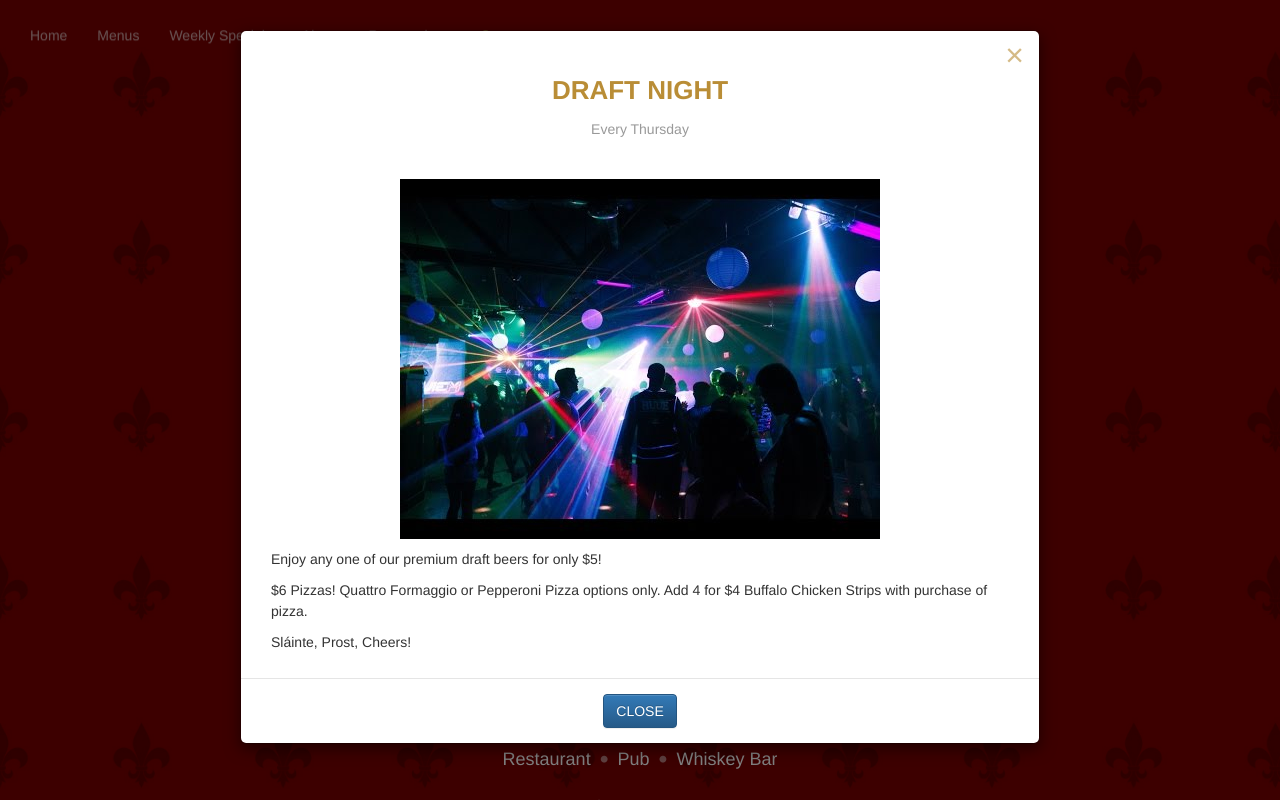
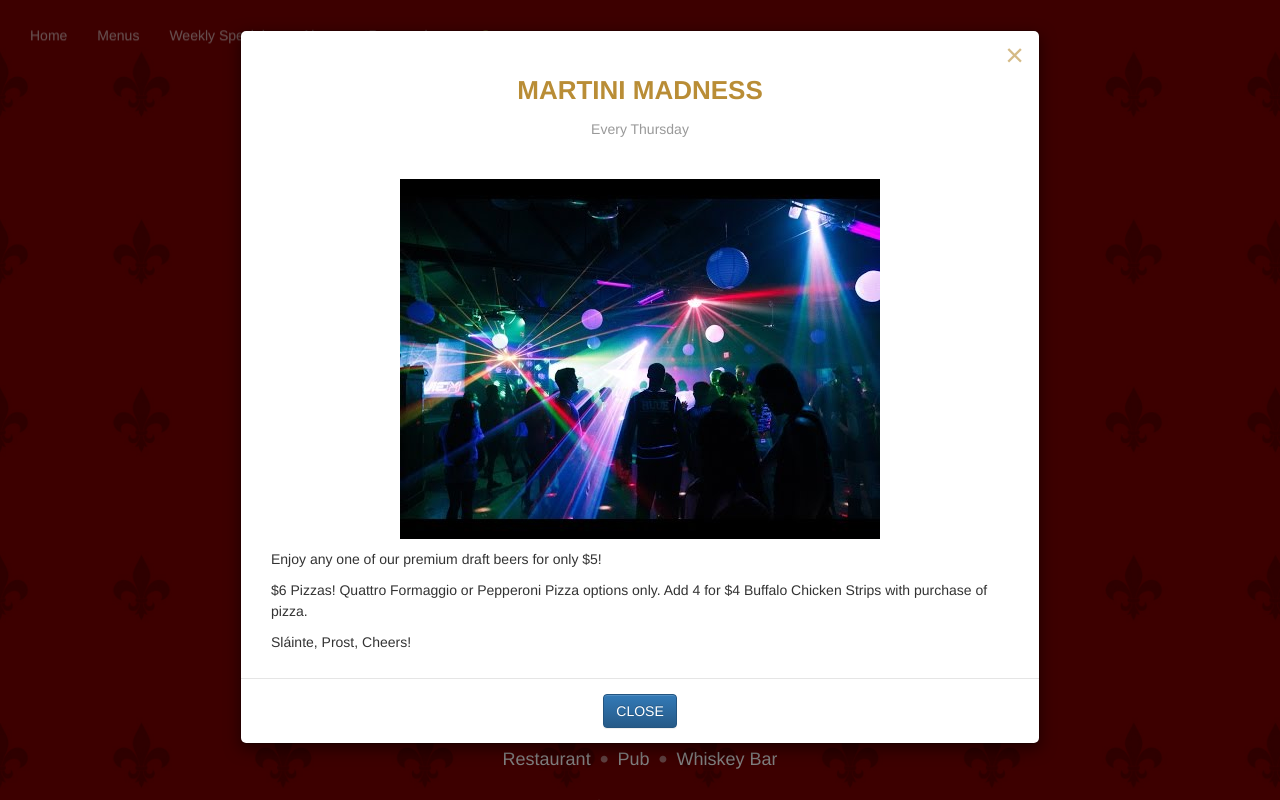
Before and after one commit to wandrews1/parklanetavern, a Flask app: page / in a window 1280 px wide, after a click that opens the changed part. Run offline with Flask 2, Linux system fonts and the light colour scheme; some libraries are stand-ins or nearby versions.

Commit message:
C14: Updated the menus again p2

```diff
--- a/templates/index.html
+++ b/templates/index.html
@@ -809,7 +809,7 @@
 
                 <div class="modal-header">
                     <button type="button" class="close" data-dismiss="modal" aria-label="Close"><span aria-hidden="true">&times;</span></button>
-                    <h4 class="modal-title text-center" id="fridayModalLabel">DRAFT NIGHT</h4>
+                    <h4 class="modal-title text-center" id="fridayModalLabel">MARTINI MADNESS</h4>
                     <div class="meta text-center">Every Thursday</div>
                 </div><!--//modal-header-->
 
```
